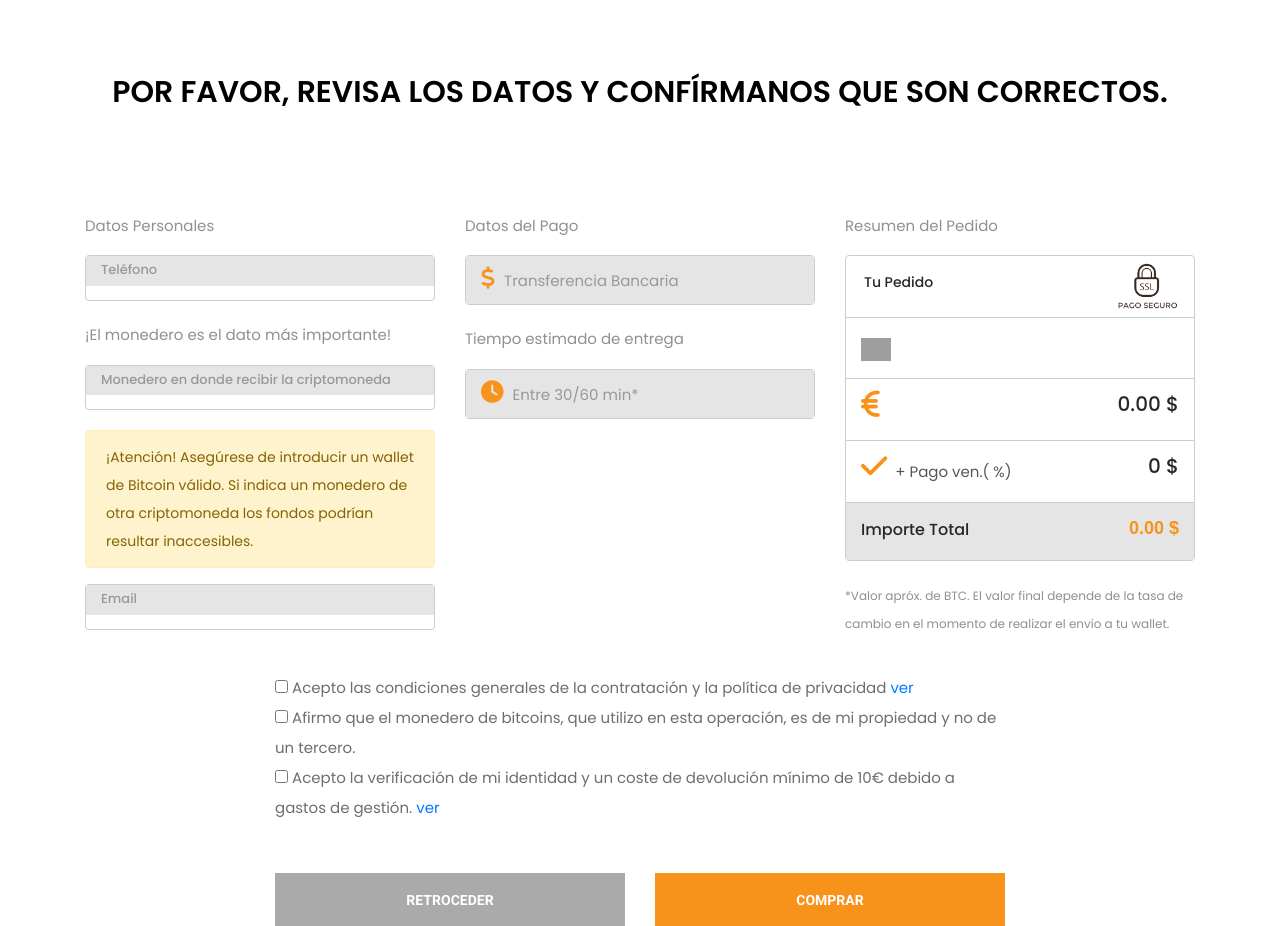
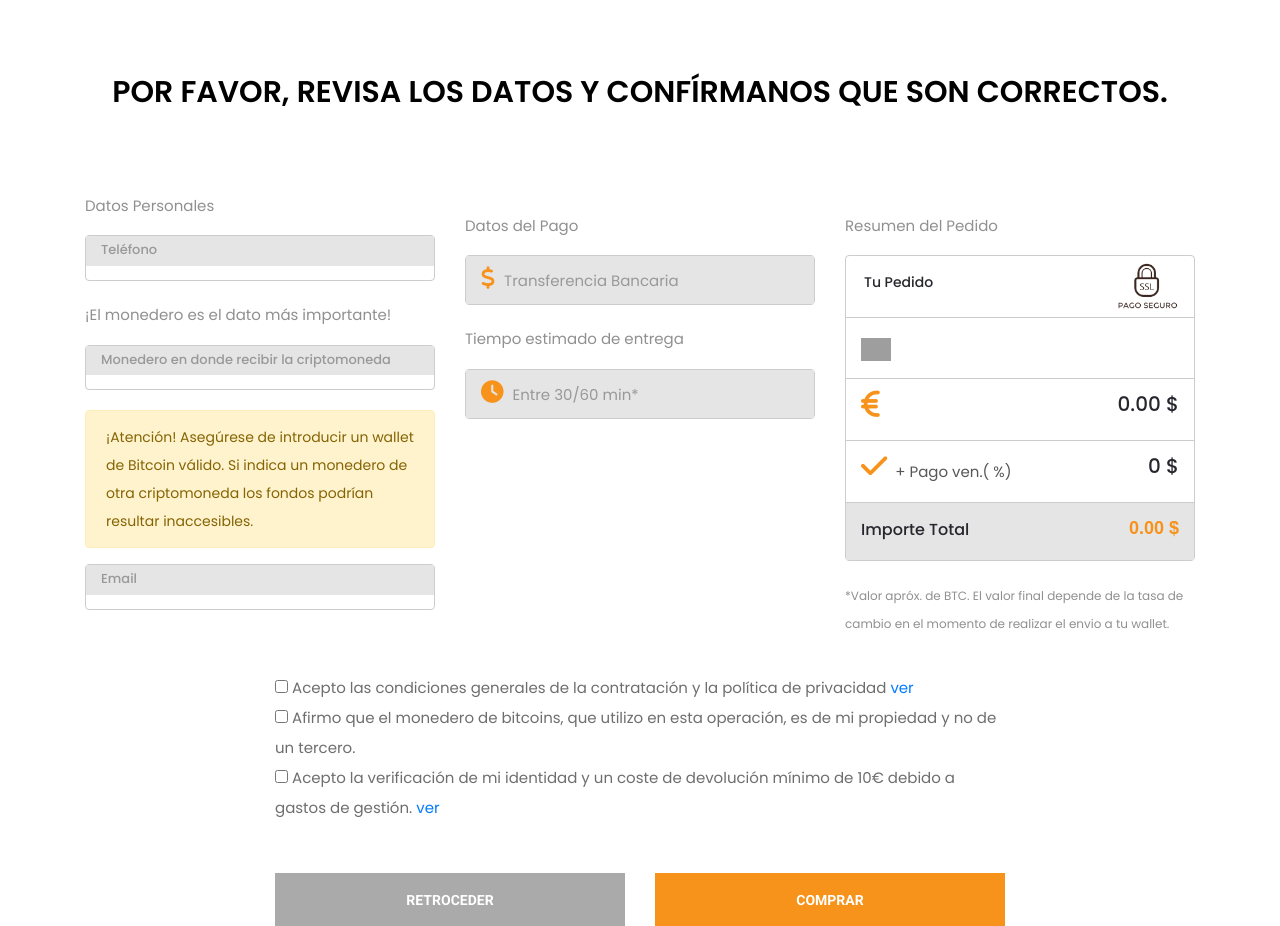
Before and after one commit to RolandoContreras/cryptostore, a CodeIgniter app: the page made by application/views/bank_details.php in a window 1280 px wide. Shown: the part 176-1102 px from the top of the page. Run offline with CodeIgniter, Linux system fonts and the light colour scheme; data that the repository does not hold is empty; some libraries are stand-ins or nearby versions; grey boxes are pictures that could not be loaded.

Commit message:
changes on desing

```diff
--- a/application/views/bank.php
+++ b/application/views/bank.php
@@ -235,13 +235,14 @@
                         </div>
                         <div class="col-sm-2"></div>
                         <div class="col-sm-4 panel-bitcoinDinero-col margin-top-50">
-                            <a href="<?php echo site_url().'buy';?>"><input class="submit_btn_comprar_back trans_300" value="<?=lang('idioma.boton_retroceder');?>"/></a>
+                            <a href="<?php echo site_url().'buy';?>"><button class="submit_btn_comprar_back trans_300"><?=lang('idioma.boton_retroceder');?></button></a>
                         </div>
                         <div class="col-sm-4 panel-bitcoinDinero-col margin-top-50">
-                            <input onclick="validate();" class="submit_btn_comprar_2" value="<?=lang('idioma.boton_comprar');?>">
+                            <button onclick="validate();" class="submit_btn_comprar_2"><?=lang('idioma.boton_comprar');?></button>
                         </div>
                         <div class="col-sm-2"></div>
                     </div>
+                </div>
         </header>
         <!--END CRYPTOCURRENCY-->
 	<!-- Footer -->
--- a/application/views/bank_details.php
+++ b/application/views/bank_details.php
@@ -1,4 +1,4 @@
-<!DOCTYPE html>
+ <!DOCTYPE html>
 <html lang="en">
 <!--START HEAD-->
 <?php $this->load->view("head");?>
@@ -78,11 +78,11 @@
                         </div>
                     </div>
                 </div>
-			<div class="row panel-bitcoinDinero">
+			<div class="row">
                             <form action="<?php echo site_url().'buy/bank/confirm_bank';?>" method="post">
                             <div class="col-lg-12">
                             <div class="row">
-                                <div class="col-sm-4 panel-bitcoinDinero-col">
+                                <div class="col-sm-4">
                                     <p>
                                         <span class="textogris"><?=lang('idioma.buy_datos_personales');?></span>
                                     </p>
@@ -247,6 +247,7 @@
                     </div>
                 </form>
             </div>
+                </div>
         </header>
         <!--END CRYPTOCURRENCY-->
 	<!-- Footer -->
--- a/application/views/buy.php
+++ b/application/views/buy.php
@@ -160,7 +160,9 @@
                                     </div>
                                     <div class="col-lg-12 col-sm-12 height-15"></div>
                                         <div class="text-center">
-                                            <input id="submit" type="submit" class="submit_btn_comprar trans_300" value="<?=lang('idioma.boton_comprar');?>">
+
+                                            <button class="submit_btn_comprar trans_300" id="submit" type="submit"><?=lang('idioma.boton_comprar');?></button>
+                                            <!--<input id="submit" type="submit" class="submit_btn_comprar trans_300" value="<?=lang('idioma.boton_comprar');?>">-->
 
                                         </div>
                                         <div class="margin-top-15">
```
